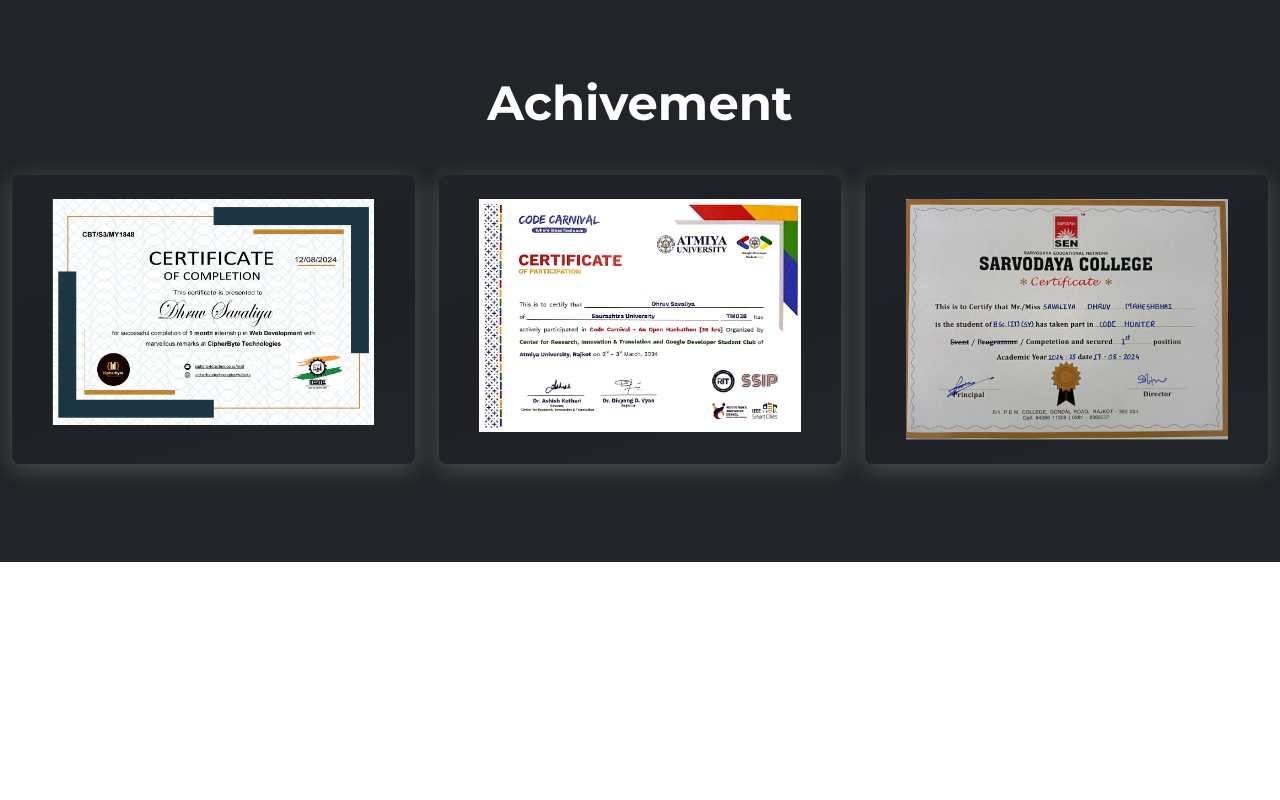
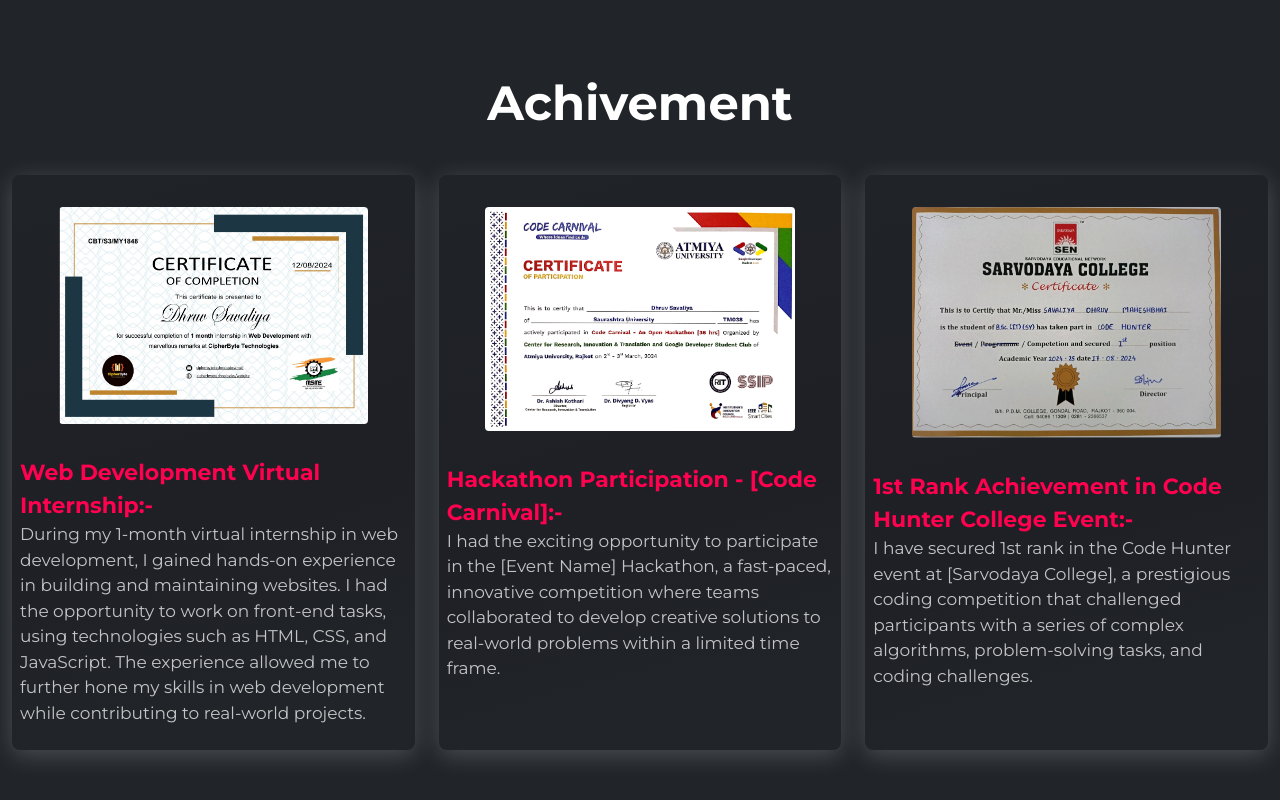
Before and after one commit to Dhruv-1395/Portfolio, a React (Create React App) app in the folder portfolio/: page / in a window 1280 px wide. Shown: the part 1292-2092 px from the top of the page. Before the commit the page ends 1854 px from the top, so only its background shows below. Built offline with nearby package versions, Linux system fonts and the light colour scheme.

Commit message:
edit section

```diff
--- /dev/null
+++ b/portfolio/src/Css/Achivement.css
@@ -0,0 +1,14 @@
+#Achivement .Ac{
+    color: rgba(255, 255, 255, 0.734);
+    background: rgb(32, 35, 39);
+    background: linear-gradient(
+      -195deg,
+      rgba(32, 35, 39, 1) 0%,
+      rgba(30, 32, 37, 1) 58%,
+      rgba(246, 240, 240, 0) 86%
+    );
+    box-shadow: rgba(253, 253, 253, 0.2) 0px 5px 24px 0px;
+}
+#Achivement .Ac:hover img{
+    transform: scale(1.07);
+}
--- a/portfolio/src/componant/Achivement.js
+++ b/portfolio/src/componant/Achivement.js
@@ -1,35 +1,79 @@
-import React from 'react'
-import '../Css/Education.css'
-import img1 from '../Assets/internship_cipherbyte.png'
-import img2 from '../Assets/img2.jpg'
-import img3 from '../Assets/img3.jpg'
+import React from "react";
+import "../Css/Achivement.css";
+import img1 from "../Assets/internship_cipherbyte.png";
+import img2 from "../Assets/img2.jpg";
+import img3 from "../Assets/img3.jpg";
 
 const Achivement = () => {
   return (
-        <section id='Achivement'>
+    <section id="Achivement">
       <div className="container">
-            <h1 className='text-white text-5xl text-center'>Achivement</h1>
+        <h1 className="text-white text-5xl text-center">Achivement</h1>
 
-                <div className="grid grid-cols-1 sm:grid-cols-1 md:grid-cols-2 lg:grid-cols-2 xl:grid-cols-3 gap-4 my-5">
-                    <div className="ed py-4 rounded-lg px-0  mx-auto w-75  hover:bg-slate-400 duration-200">
-                       <div className="img">
-                        <img src={img1} alt="" className='max-w-[80%] mx-auto'/>
+        <div className=" grid grid-cols-1 sm:grid-cols-1 md:grid-cols-2 lg:grid-cols-2 xl:grid-cols-3 gap-4 my-5">
+          <div className="Ac py-4 px-2 rounded-lg mx-auto w-[100%] max-xl:w-[100%] duration-300 ">
+            <div className="py-2 ">
+              <img
+                src={img1}
+                alt="Image description"
+                className="max-w-[80%] mx-auto duration-300 rounded"
+              />
             </div>
+            <p className="mt-4 text-[17px] ">
+              <span className="text-[22px] text-[#FF014F] font-bold">
+                Web Development Virtual Internship:-
+              </span>
+              <br />
+              During my 1-month virtual internship in web development, I gained
+              hands-on experience in building and maintaining websites. I had
+              the opportunity to work on front-end tasks, using technologies
+              such as HTML, CSS, and JavaScript. The experience allowed me to
+              further hone my skills in web development while contributing to
+              real-world projects.
+            </p>
           </div>
-                    <div className="ed py-4 rounded-lg px-0  mx-auto w-75  hover:bg-slate-400 duration-200">
-                       <div className="img">
-                        <img src={img2} alt="" className='max-w-[80%] mx-auto'/>
+
+          <div className="Ac py-4 px-2 rounded-lg mx-auto w-[100%] max-xl:w-[100%] duration-300 ">
+            <div className="py-2 ">
+              <img
+                src={img2}
+                alt="Image description"
+                className="max-w-[80%] mx-auto duration-300 rounded"
+              />
             </div>
+            <p className="mt-4 text-[17px]  ">
+              <span className="text-[22px] text-[#FF014F] font-bold">
+                Hackathon Participation - [Code Carnival]:-
+              </span>
+              <br />I had the exciting opportunity to participate in the [Event
+              Name] Hackathon, a fast-paced, innovative competition where teams
+              collaborated to develop creative solutions to real-world problems
+              within a limited time frame.
+            </p>
           </div>
-                    <div className="ed py-4 rounded-lg px-0  mx-auto w-75  hover:bg-slate-400 duration-200">
-                       <div className="img">
-                        <img src={img3} alt="" className='max-w-[80%] mx-auto'/>
+
+          <div className="Ac py-4 px-2 rounded-lg mx-auto w-[100%] max-xl:w-[100%] duration-300 ">
+            <div className="py-2 ">
+              <img
+                src={img3}
+                alt="Image description"
+                className="max-w-[80%] mx-auto duration-300 rounded"
+              />
             </div>
+            <p className="mt-4 text-[17px]  ">
+              <span className="text-[22px] text-[#FF014F] font-bold">
+                1st Rank Achievement in Code Hunter College Event:-
+              </span>
+              <br />I have secured 1st rank in the Code Hunter event at
+              [Sarvodaya College], a prestigious coding competition that
+              challenged participants with a series of complex algorithms,
+              problem-solving tasks, and coding challenges.
+            </p>
           </div>
         </div>
       </div>
     </section>
-    )
-}
+  );
+};
 
-export default Achivement
+export default Achivement;
--- a/portfolio/src/componant/Education.js
+++ b/portfolio/src/componant/Education.js
@@ -1,5 +1,7 @@
 import React from 'react'
 import '../Css/Education.css'
+import gsap from 'gsap'
+import ScrollTrigger from "gsap/ScrollTrigger";
 const About = () => {
   return (
    <section id='Education'>
```
Also changed, not shown: portfolio/src/Css/Education.css (line endings or trailing spaces). Lines whose indentation alone changed are shown as unchanged.
